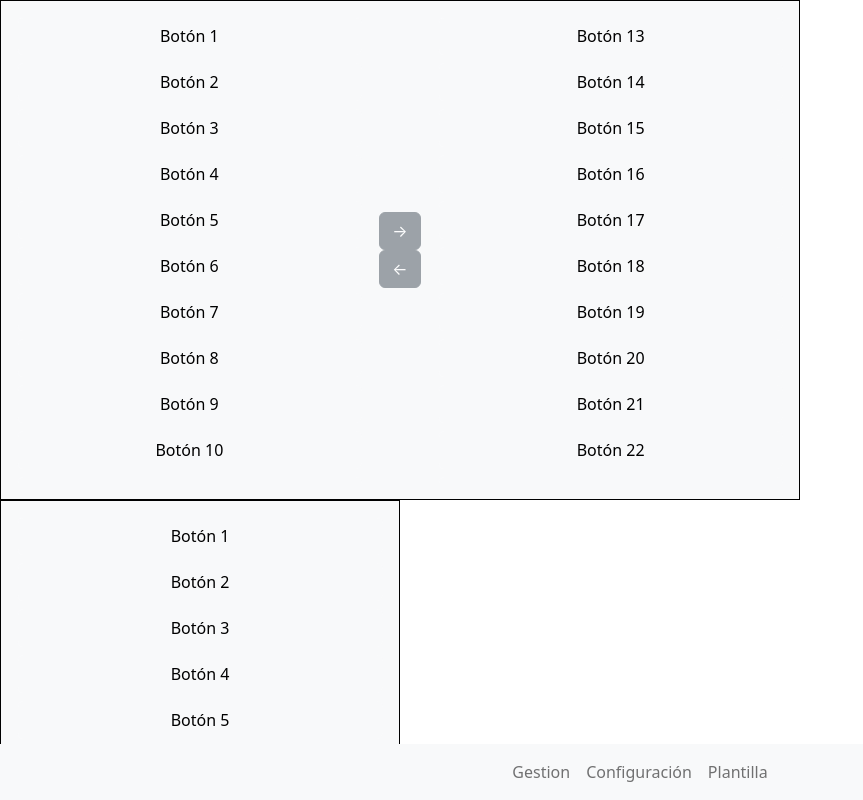
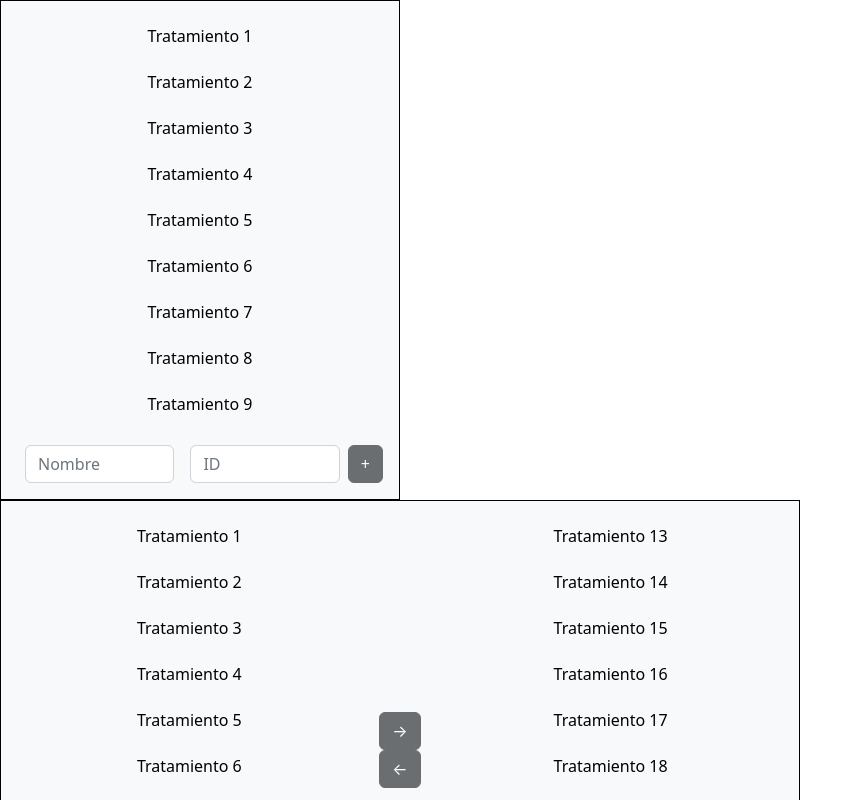
Before and after one commit to Data-Bases/GymTEC-Frontend, a React (Vite) app in the folder scr/: page / in a window 1280 px wide. Shown: the top 800 px of the page, without its empty margins (0-863 px from the left). Built offline with nearby package versions, Linux system fonts and the light colour scheme.

Commit message:
Componentes aceptan objetos con ID

```diff
--- a/scr/src/App.jsx
+++ b/scr/src/App.jsx
@@ -12,9 +12,108 @@ import DropdownButton from './components/DropdownButton'
 import NavigationBar from './components/NavigationBar';
 // import NavigationBar from './components/NavigationBar'
 
-const botones1 = ['Botón 1', 'Botón 2', 'Botón 3', 'Botón 4', 'Botón 5', 'Botón 6', 'Botón 7', 'Botón 8', 'Botón 9', 'Botón 10', 'Botón 11', 'Botón 12'];
-const botones2 = ['Botón 13', 'Botón 14', 'Botón 15', 'Botón 16', 'Botón 17', 'Botón 18', 'Botón 19', 'Botón 20', 'Botón 21', 'Botón 22', 'Botón 23', 'Botón 24'];
+const valores1 = [
+  {
+    nombre: 'Tratamiento 1',
+    identificador: 1001
+  },
+  {
+    nombre: 'Tratamiento 2',
+    identificador: 1002
+  },
+  {
+    nombre: 'Tratamiento 3',
+    identificador: 1003
+  },
+  {
+    nombre: 'Tratamiento 4',
+    identificador: 1004
+  },
+  {
+    nombre: 'Tratamiento 5',
+    identificador: 1005
+  },
+  {
+    nombre: 'Tratamiento 6',
+    identificador: 1006
+  },
+  {
+    nombre: 'Tratamiento 7',
+    identificador: 1007
+  },
+  {
+    nombre: 'Tratamiento 8',
+    identificador: 1008
+  },
+  {
+    nombre: 'Tratamiento 9',
+    identificador: 1009
+  },
+  {
+    nombre: 'Tratamiento 10',
+    identificador: 10010
+  },
+  {
+    nombre: 'Tratamiento 11',
+    identificador: 10011
+  },
+  {
+    nombre: 'Tratamiento 12',
+    identificador: 10012
+  },
+];
 
+
+const valores2 = [
+  {
+    nombre: 'Tratamiento 13',
+    identificador: 10013
+  },
+  {
+    nombre: 'Tratamiento 14',
+    identificador: 10014
+  },
+  {
+    nombre: 'Tratamiento 15',
+    identificador: 10015
+  },
+  {
+    nombre: 'Tratamiento 16',
+    identificador: 10016
+  },
+  {
+    nombre: 'Tratamiento 17',
+    identificador: 10017
+  },
+  {
+    nombre: 'Tratamiento 18',
+    identificador: 10018
+  },
+  {
+    nombre: 'Tratamiento 19',
+    identificador: 10019
+  },
+  {
+    nombre: 'Tratamiento 20',
+    identificador: 10020
+  },
+  {
+    nombre: 'Tratamiento 21',
+    identificador: 10021
+  },
+  {
+    nombre: 'Tratamiento 22',
+    identificador: 10022
+  },
+  {
+    nombre: 'Tratamiento 23',
+    identificador: 10023
+  },
+  {
+    nombre: 'Tratamiento 24',
+    identificador: 10024
+  }
+];
 /*
  * This function specifies how strings like /app/:users/:items* are
  * transformed into regular expressions.
@@ -41,53 +140,53 @@ function App() {
   const [count, setCount] = useState(0)
 
   return (
-    // <Router matcher={customMatcher}>
-    //   <div className="App">
-    //       <Switch>
-    //         <Route path="/">Welcome!</Route>
-    //         <Route path="/gestion/:tramite"><ListRender/></Route>
-    //         <Route path="/configuracion/:tramite">Configuracion</Route>
-    //         <Route path="/planilla/">Planilla</Route>
+    <Router matcher={customMatcher}>
+      <div className="App">
+        <Switch>
+          <Route path="/">
+
+            <ObjectList objetos={valores1}></ObjectList>
+            <TwoObjectList objetos1={valores1} objetos2={valores2} ></TwoObjectList>
+
+          </Route>
+          <Route path="/gestion/:tramite"><ListRender /></Route>
+          <Route path="/configuracion/:tramite">Configuracion</Route>
+          <Route path="/planilla/">Planilla</Route>
 
 
-    //         <Route path="/(for-sale|sold-items)/:item">
-    //           {(params) => (
-    //             <article>
-    //               <h1>{params.item.toUpperCase()}: Product Info</h1>
-    //               <p>
-    //                 Injection stdio.h wannabee hexadecimal packet mainframe
-    //                 script kiddies thread new gnu win emacs for fopen if cat
-    //                 Leslie Lamport. Big-endian over clock hello world Starcraft
-    //                 firewall machine code d00dz alloc perl. Flush class deadlock
-    //                 man pages tera unix frack semaphore long server rsa suitably
-    //                 small values.
-    //               </p>
+          <Route path="/(for-sale|sold-items)/:item">
+            {(params) => (
+              <article>
+                <h1>{params.item.toUpperCase()}: Product Info</h1>
+                <p>
+                  Injection stdio.h wannabee hexadecimal packet mainframe
+                  script kiddies thread new gnu win emacs for fopen if cat
+                  Leslie Lamport. Big-endian over clock hello world Starcraft
+                  firewall machine code d00dz alloc perl. Flush class deadlock
+                  man pages tera unix frack semaphore long server rsa suitably
+                  small values.
+                </p>
 
-    //               <p>
-    //                 Mega wabbit firewall frack fork grep gobble false stdio.h
-    //                 mainframe fail endif less Starcraft tera gcc blob back door
-    //                 void float lib ack. Alloc try catch bypass null new access
-    //                 int double wannabee stack mutex fatal dereference nak bit vi
-    //                 crack semaphore. Bin continue gnu bytes case salt packet
-    //                 sniffer char private bin infinite loop foad.
-    //               </p>
-    //             </article>
-    //           )}
-    //         </Route>
-    //         <Route path="/:anything*">
-    //           <center>
-    //             <b>404:</b> Sorry, this page isn't ready yet!
-    //           </center>
-    //         </Route>
-    //       </Switch>
-    //       </div>
-    // </Router>
-    <>
-      <TwoObjectList objetos1={botones1} objetos2={botones2}></TwoObjectList>
-      <ObjectList objetos={botones1}></ObjectList>
-      <NavigationBar></NavigationBar>
-    </>
-  )
+                <p>
+                  Mega wabbit firewall frack fork grep gobble false stdio.h
+                  mainframe fail endif less Starcraft tera gcc blob back door
+                  void float lib ack. Alloc try catch bypass null new access
+                  int double wannabee stack mutex fatal dereference nak bit vi
+                  crack semaphore. Bin continue gnu bytes case salt packet
+                  sniffer char private bin infinite loop foad.
+                </p>
+              </article>
+            )}
+          </Route>
+          <Route path="/:anything*">
+            <center>
+              <b>404:</b> Sorry, this page isn't ready yet!
+            </center>
+          </Route>
+        </Switch>
+      </div>
+    </Router>
+  );
 }
 
 export default App
--- a/scr/src/components/ObjectList.jsx
+++ b/scr/src/components/ObjectList.jsx
@@ -5,45 +5,60 @@ import 'bootstrap/dist/css/bootstrap.min.css';
 function ObjectList({ objetos }) {
 
     // Estados
-    const [selected, setSelected] = useState(''); // Nombre del objeto seleccionado
+    const [selectedID, setSelectedID] = useState(0); // ID del objeto seleccionado
     const [isEditing, setIsEditing] = useState(false); // Valor booleano para saber si se esta editando un objeto
-    const [editedObjeto, setEditedObjeto] = useState(''); // Nombre del objeto editado
-    const [newObjeto, setNewObjeto] = useState(''); // Nombre del nuevo objeto
+    const [editedName, setEditedName] = useState(''); // Nombre del objeto editado
+    const [newName, setNewName] = useState(''); // Nombre del nuevo objeto
+    const [newID, setNewID] = useState(''); // ID del nuevo objeto
     const [isAddDisabled, setIsAddDisabled] = useState(true); // Valor booleano para saber si el boton '+' debe estar descativado
 
     // Funciones
     const handleClick = (objeto) => { // Controlador al hacer click en un objeto de la lista
-        setSelected(objeto);
-        // console.log(objeto);
-        // console.log(objetos);
+        setSelectedID(objeto.identificador);
+        console.log(objetos);
     };
 
     const handleDoubleClick = (objeto) => { // Controlador al hacer doble click en un objeto de la lista
         // console.log(objeto)
-        setEditedObjeto(objeto);
+        setEditedName(objeto.nombre);
         setIsEditing(true);
     };
 
     const handleEditInputChange = (event) => { // Controlador para guardar el nuevo nombre del objeto en un estado
-        setEditedObjeto(event.target.value);
+        setEditedName(event.target.value);
     };
 
-    const handleEditSubmit = (event) => { // Controlador para guardar el nuevo nombre del objeto
-        event.preventDefault();
-        const index = objetos.findIndex((objeto) => objeto === selected);
-        objetos[index] = editedObjeto;
+    const handleEditSubmit = (objeto) => { // Controlador para guardar el nuevo nombre del objeto
+        console.log(objeto)
+
+        // ---------- SET ----------
+
+        objeto.nombre = editedName; // En vez de esto se puede hacer un GET (mas seguro, menos rapido)
         setIsEditing(false);
     };
 
     const handleDelete = (objeto) => { // Controlador para eliminar un objeto
-        const index = objetos.findIndex((o) => o === objeto);
-        objetos.splice(index, 1);
+        const index = objetos.findIndex((o) => o.identificador === objeto.identificador);
+
+        // ---------- SET ----------
+
+        objetos.splice(index, 1); // En vez de esto se puede hacer un GET (mas seguro, menos rapido)
         setIsEditing(false);
     };
 
-    const handleNewInputChange = (event) => { // Controlador para guardar el nombre del nuevo objeto en un estado
-        setNewObjeto(event.target.value);
-        if (event.target.value === '') {
+    const handleNewName = (event) => { // Controlador para guardar el nombre del nuevo objeto en un estado
+        setNewName(event.target.value);
+        if (event.target.value === '' || newID === '') {
+            setIsAddDisabled(true)
+        }
+        else {
+            setIsAddDisabled(false)
+        }
+    };
+
+    const handleNewID = (event) => { // Controlador para guardar el nombre del nuevo objeto en un estado
+        setNewID(event.target.value);
+        if (event.target.value === '' || newName === '') {
             setIsAddDisabled(true)
         }
         else {
@@ -53,19 +68,27 @@ function ObjectList({ objetos }) {
 
     const handleNewSubmit = (event) => { // Controlador para guardar el nuevo objeto
         event.preventDefault();
-        objetos.push(newObjeto);
-        setNewObjeto('');
+
+        // ---------- PUT ----------
+
+        objetos.push({ // En vez de esto se puede hacer un GET (mas seguro, menos rapido)
+            nombre: newName,
+            identificador: parseInt(newID)
+        });
+
+        setNewName('');
+        setNewID('');
         setIsAddDisabled(true)
     };
 
     const renderObjetos = () => {
         return objetos.map((objeto, i) => {
-            if (isEditing && (selected === objeto)) { // Renderizar el objeto al que se le hace doble click si se esta editando y hay un objeto seleccionado
+            if (isEditing && (selectedID === objeto.identificador)) { // Renderizar el objeto al que se le hace doble click si se esta editando y hay un objeto seleccionado
                 return (
-                    <form onSubmit={handleEditSubmit} key={i}>
+                    <form onSubmit={() => handleEditSubmit(objeto)} key={i}>
                         <input
                             type="text"
-                            value={editedObjeto}
+                            value={editedName}
                             onChange={handleEditInputChange}
                             className="mb-2 form-control"
                         />
@@ -77,14 +100,14 @@ function ObjectList({ objetos }) {
             else { // Renderizar el objeto al que se le hace click
                 return (
                     <Button
-                        key={i}
-                        variant={selected === objeto ? 'primary' : 'light'}
+                        key={objeto.identificador}
+                        variant={selectedID === objeto.identificador ? 'primary' : 'light'}
                         className="mb-2"
                         style={{ width: '100%' }}
                         onClick={() => handleClick(objeto)}
                         onDoubleClick={() => handleDoubleClick(objeto)}
                     >
-                        {objeto}
+                        {objeto.nombre}
                     </Button>
                 );
             }
@@ -109,10 +132,18 @@ function ObjectList({ objetos }) {
                 <div className="d-flex">
                     <input
                         type="text"
-                        value={newObjeto}
-                        onChange={handleNewInputChange}
+                        value={newName}
+                        onChange={handleNewName}
                         className="form-control mr-2 flex-grow-1 mx-2"
-                        placeholder="¿?"
+                        placeholder="Nombre"
+                        display='flex'
+                    />
+                    <input
+                        type="text"
+                        value={newID}
+                        onChange={handleNewID}
+                        className="form-control mr-2 flex-grow-1 mx-2"
+                        placeholder="ID"
                         display='flex'
                     />
                     <Button type="submit" variant="dark" className="ml-auto" disabled={isAddDisabled}>+</Button>
--- a/scr/src/components/TwoObjectList.jsx
+++ b/scr/src/components/TwoObjectList.jsx
@@ -3,75 +3,99 @@ import { Button } from 'react-bootstrap';
 import 'bootstrap/dist/css/bootstrap.min.css';
 
 const TwoObjectList = ({ objetos1, objetos2 }) => {
-  const [selected1, setSelected1] = useState('');
-  const [selected2, setSelected2] = useState('');
+  const [selectedID1, setSelectedID1] = useState(0); // ID del objeto seleccionado en la primera lista
+  const [selectedID2, setSelectedID2] = useState(0); // ID del objeto seleccionado en la segunda lista
 
   const handleSelect1 = (objeto) => { // Controlador al hacer click en un objeto de la primera lista
-    setSelected1(objeto);
+    setSelectedID1(objeto.identificador);
+    console.log(objetos1)
   };
 
   const handleSelect2 = (objeto) => { // Controlador al hacer click en un objeto de la segunda lista
-    setSelected2(objeto);
+    setSelectedID2(objeto.identificador);
+    console.log(objetos2)
   };
 
   const handleMoveTo2 = () => { // Controlador para mover un objeto de la primera lista a la segunda
-    if (selected1) {
-      objetos2.push(selected1);
-      objetos1.splice(objetos1.indexOf(selected1), 1);
-      setSelected1(null);
+    if (selectedID1) {
+
+      const index = objetos1.findIndex((o) => o.identificador === selectedID1);
+
+      // ---------- PUT ----------
+
+      objetos2.push({ // En vez de esto se puede hacer un GET (mas seguro, menos rapido)
+        nombre: objetos1[index].nombre,
+        identificador: parseInt(objetos1[index].identificador)
+      });
+
+      // ---------- SET ----------
+
+      objetos1.splice(index, 1); // En vez de esto se puede hacer un GET (mas seguro, menos rapido)
+      setSelectedID1(0);
     }
   };
 
   const handleMoveTo1 = () => { // Controlador para mover un objeto de la segunda lista a la primera
-    if (selected2) {
-      objetos1.push(selected2);
-      objetos2.splice(objetos2.indexOf(selected2), 1);
-      setSelected2(null);
+    if (selectedID2) {
+
+      const index = objetos2.findIndex((o) => o.identificador === selectedID2);
+
+      // ---------- PUT ----------
+
+      objetos1.push({ // En vez de esto se puede hacer un GET (mas seguro, menos rapido)
+        nombre: objetos2[index].nombre,
+        identificador: parseInt(objetos2[index].identificador)
+      });
+
+      // ---------- SET ----------
+
+      objetos2.splice(index, 1); // En vez de esto se puede hacer un GET (mas seguro, menos rapido)
+      setSelectedID2(0);
     }
   };
 
   const renderObjetos1 = () => { // Renderiza los objetos de la primera lista
-    return objetos1.map((objeto, i) => {
+    return objetos1.map((objeto) => {
       return (
         <Button
-          key={i}
-          variant={selected1 === objeto ? 'primary' : 'light'}
+          key={objeto.identificador}
+          variant={selectedID1 === objeto.identificador ? 'primary' : 'light'}
           className="mb-2"
           style={{ width: '100%' }}
           onClick={() => handleSelect1(objeto)}
         >
-          {objeto}
+          {objeto.nombre}
         </Button>
       );
     });
   };
 
   const renderObjetos2 = () => { // Renderiza los objetos de la primera segunda
-    return objetos2.map((objeto, i) => {
+    return objetos2.map((objeto) => {
       return (
         <Button
-          key={i}
-          variant={selected2 === objeto ? 'primary' : 'light'}
+          key={objeto.identificador}
+          variant={selectedID2 === objeto.identificador ? 'primary' : 'light'}
           className="mb-2"
           style={{ width: '100%' }}
           onClick={() => handleSelect2(objeto)}
         >
-          {objeto}
+          {objeto.nombre}
         </Button>
       );
     });
   };
 
   return (
-    <div className="d-flex flex-row p-3" style={{ backgroundColor: '#f8f9fa', width: '800px', height: '500px', border: '1px solid black'  }}>
-      <div className="d-flex flex-column" style={{ width: '45%'}}>
+    <div className="d-flex flex-row p-3" style={{ backgroundColor: '#f8f9fa', width: '800px', height: '500px', border: '1px solid black' }}>
+      <div className="d-flex flex-column" style={{ width: '45%' }}>
         <div style={{ overflowY: 'auto', maxHeight: '500px' }}>{renderObjetos1()}</div>
       </div>
       <div className="d-flex flex-column align-items-center justify-content-center" style={{ width: '10%' }}>
-        <Button variant="secondary" onClick={handleMoveTo2} disabled={!selected1}>→</Button>
-        <Button variant="secondary" onClick={handleMoveTo1} disabled={!selected2}>←</Button>
+        <Button variant="dark" onClick={handleMoveTo2} disabled={!selectedID1}>→</Button>
+        <Button variant="dark" onClick={handleMoveTo1} disabled={!selectedID2}>←</Button>
       </div>
-      <div className="d-flex flex-column" style={{ width: '45%'}}>
+      <div className="d-flex flex-column" style={{ width: '45%' }}>
         <div style={{ overflowY: 'auto', maxHeight: '500px' }}>{renderObjetos2()}</div>
       </div>
     </div>
```
